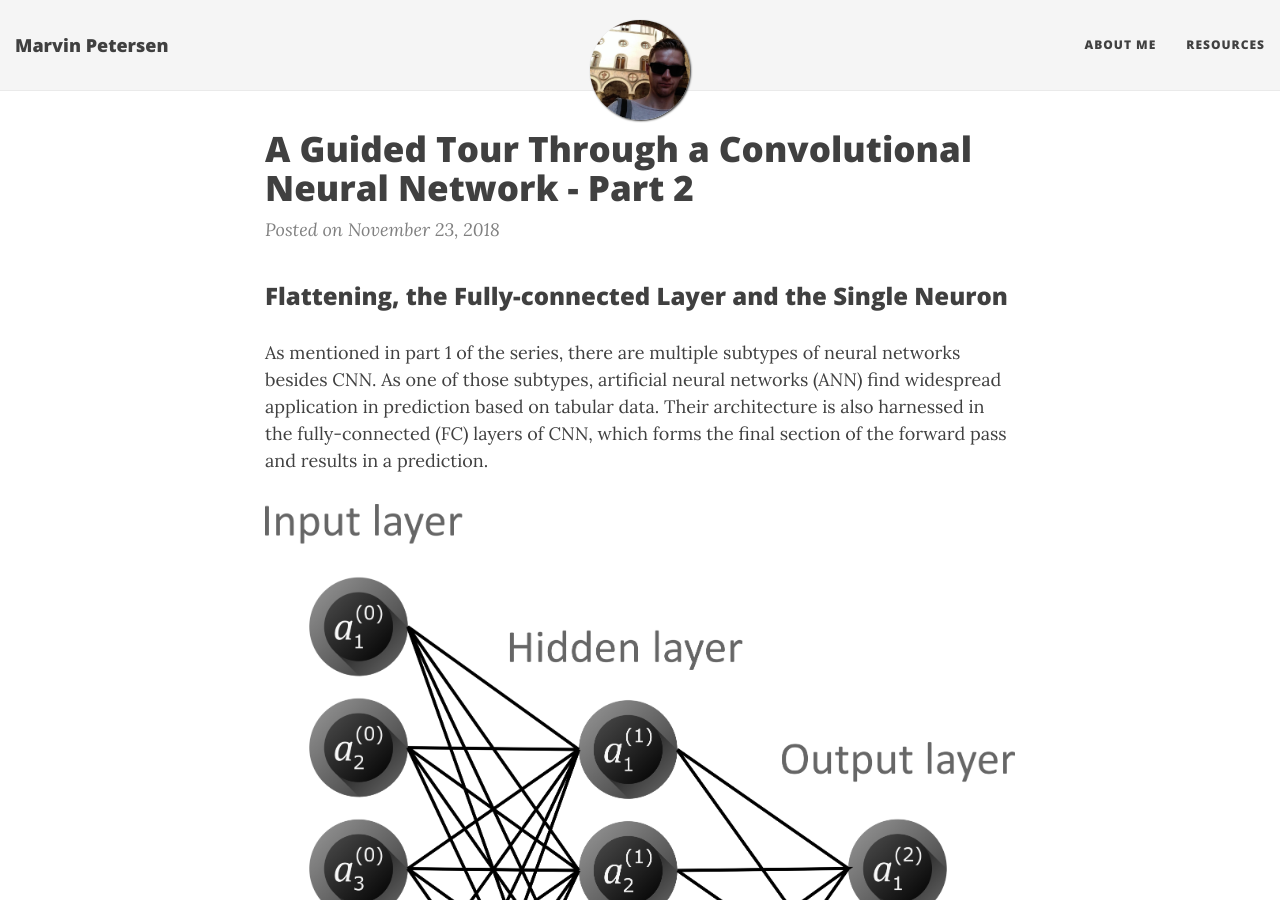
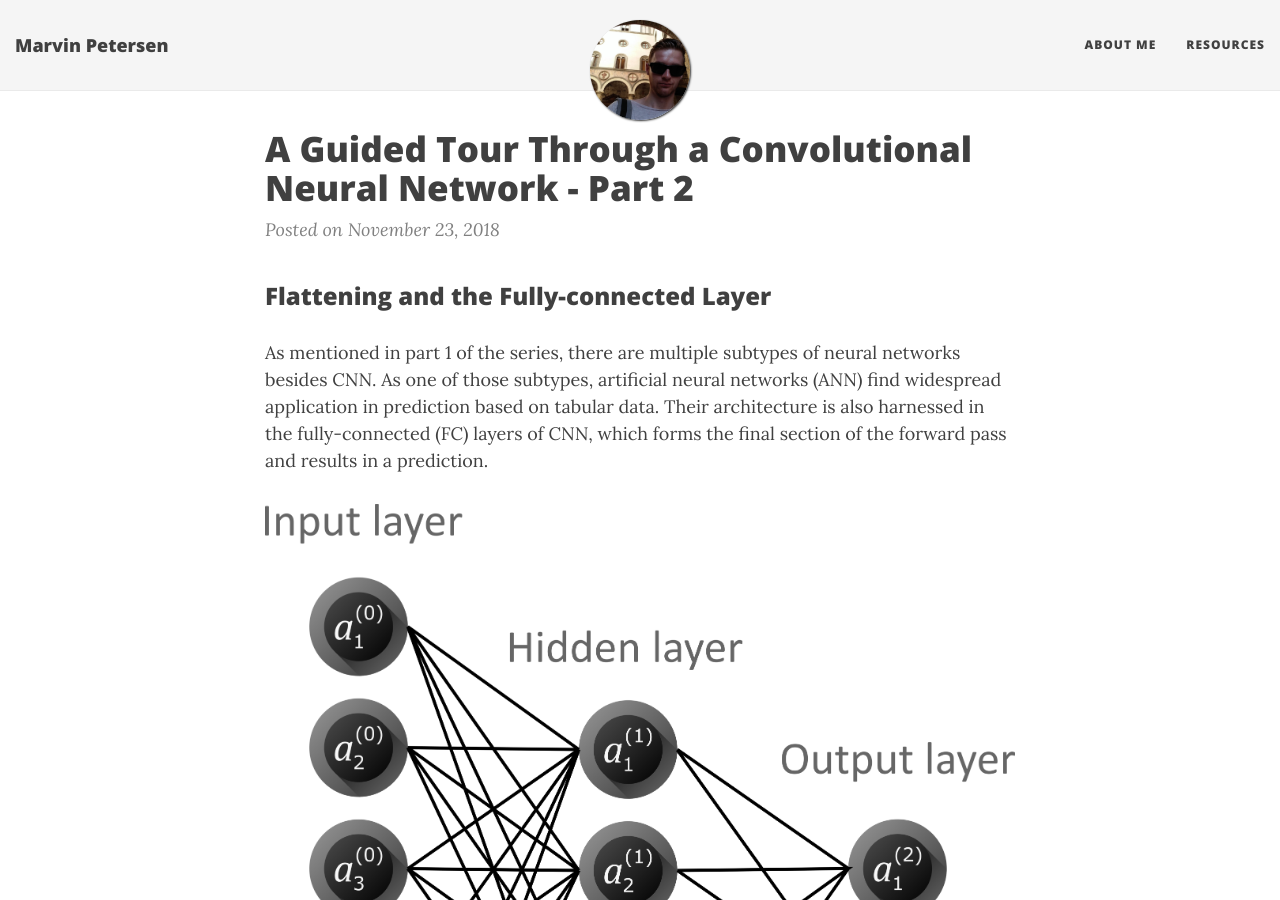
Before and after one commit to m-petersen/vinpetersen.github.io, a Jekyll site: the page built from _posts/2018-11-23-a-guided-tour-through-a-convolutional-neural-network-part-2.md, in a window 1280 px wide and 900 px high. Built offline with Jekyll 4.4.1, drawn with Linux system fonts in a browser that asks for light colours; nearby versions of some CDN libraries; formulas are drawn with MathJax 3.

Commit message:
Update 2018-11-23-a-guided-tour-through-a-convolutional-neural-network-part-2.md

```diff
--- a/_posts/2018-11-23-a-guided-tour-through-a-convolutional-neural-network-part-2.md
+++ b/_posts/2018-11-23-a-guided-tour-through-a-convolutional-neural-network-part-2.md
@@ -5,7 +5,7 @@ title: A Guided Tour Through a Convolutional Neural Network - Part 2
 mathjax: true
 math: true
 ---
-### Flattening, the Fully-connected Layer and the Single Neuron
+### Flattening and the Fully-connected Layer
 
 As mentioned in part 1 of the series, there are multiple subtypes of neural networks besides CNN. As one of those subtypes, artificial neural networks (ANN) find widespread application in prediction based on tabular data. Their architecture is also harnessed in the fully-connected (FC) layers of CNN, which forms the final section of the forward pass and results in a prediction.
 
@@ -29,4 +31,4 @@ As mentioned before, the FC layer identifies patterns in the input vector which
 
 Part 2 ends here. If you liked what you have seen, I would be happy if you share this post.
 
-References
+### References
```
Also changed, not shown: other parts of _posts/2018-11-23-a-guided-tour-through-a-convolutional-neural-network-part-2.md (+2 -0 lines).
